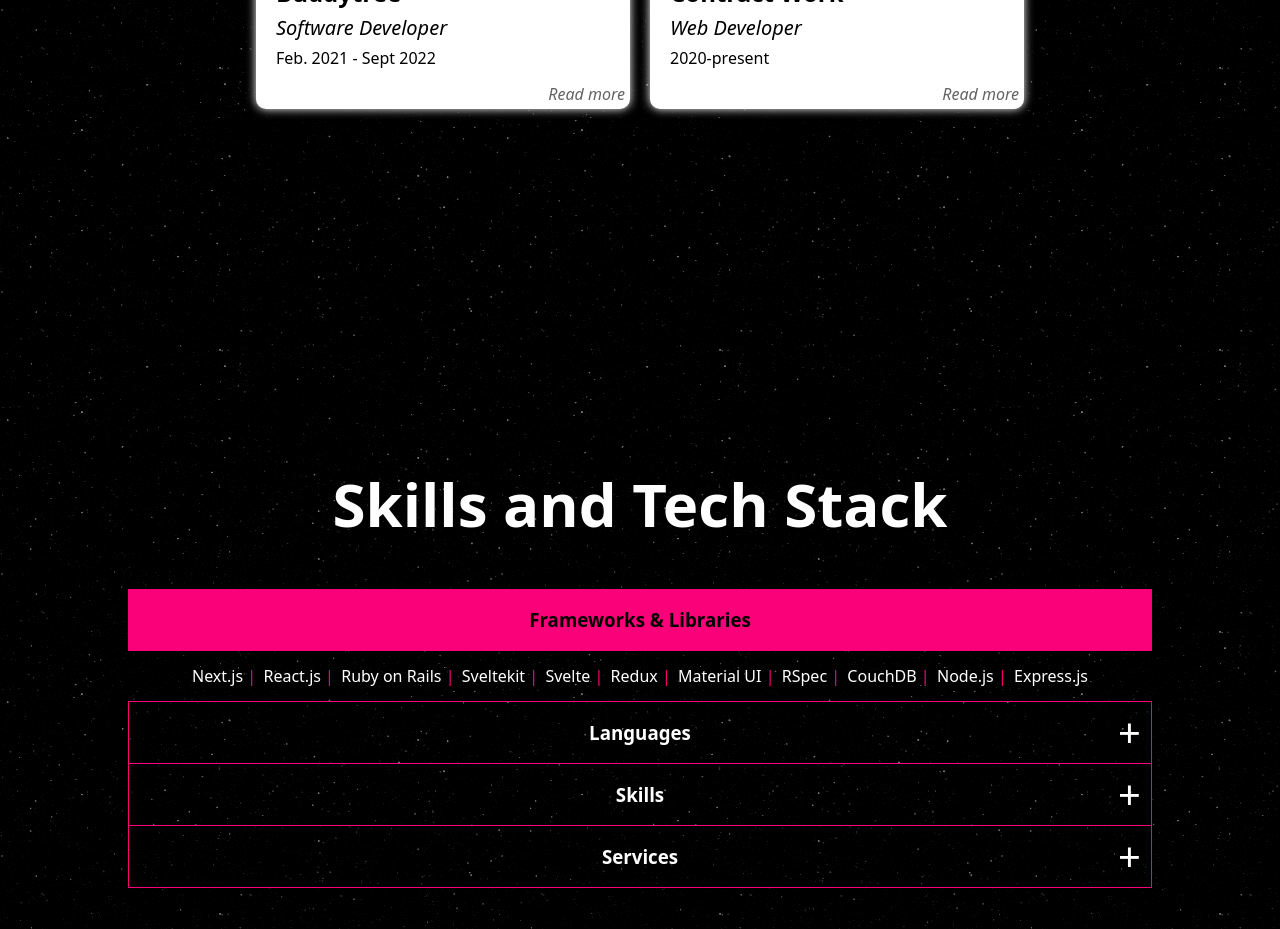
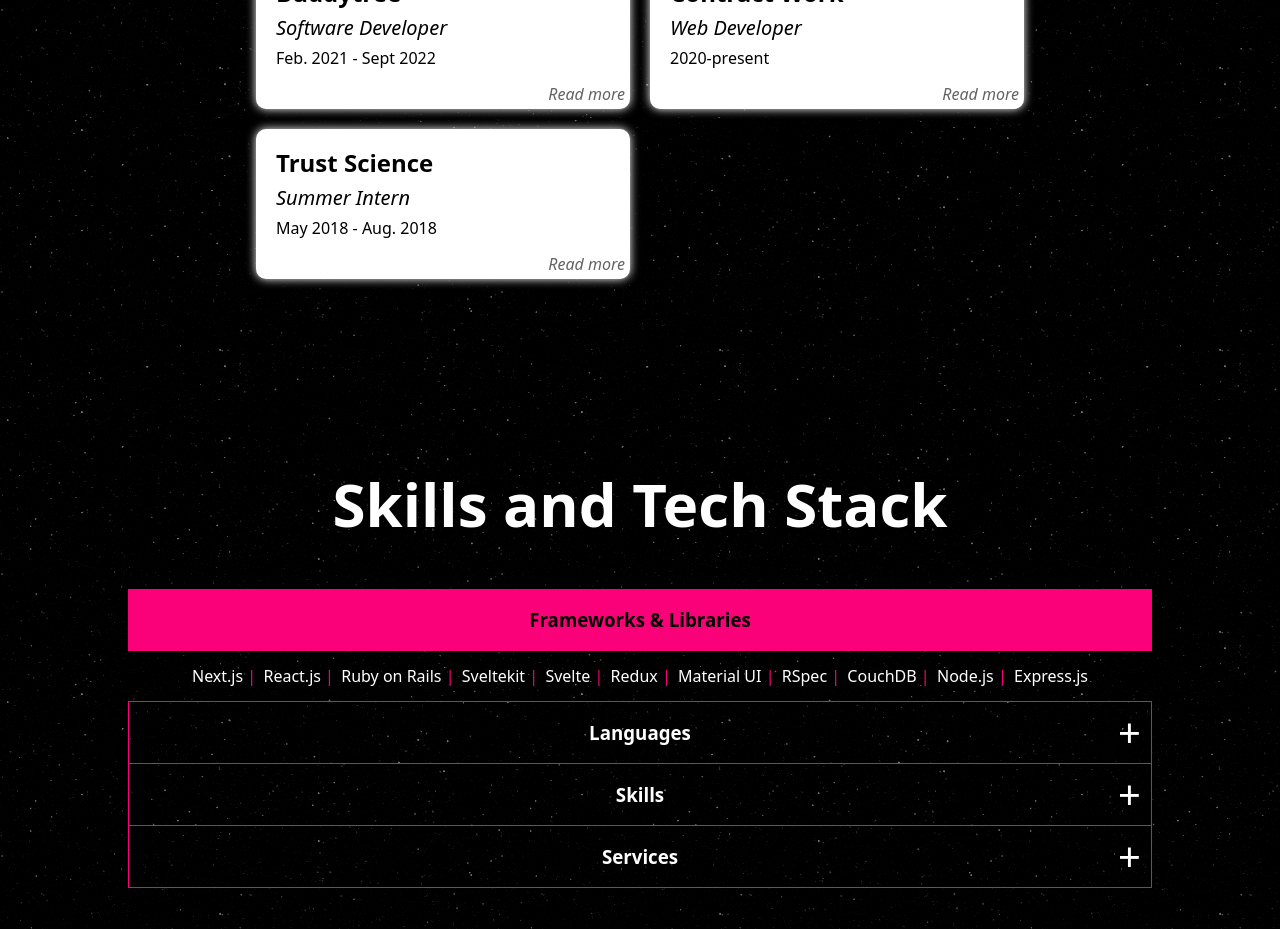
Before and after one commit to 100BC/portfolio, a SvelteKit app: page / in a window 1280 px wide. Shown: the part 2020-2949 px from the top of the page. Built offline with nearby package versions, Linux system fonts and the light colour scheme; no server answers.

Commit message:
Add Internship Experience

```diff
--- a/src/lib/components/WorkExperience.svelte
+++ b/src/lib/components/WorkExperience.svelte
@@ -53,6 +53,11 @@
     :global(li) {
       max-width: 80ch;
       margin-top: 1rem;
+
+      > :global(ul) {
+        padding-left: 15px;
+        list-style: circle;
+      }
     }
   }
 
--- a/src/routes/_sections/experience.svelte
+++ b/src/routes/_sections/experience.svelte
@@ -2,6 +2,7 @@
   import ExperienceCard from '$lib/components/ExperienceCard.svelte';
   import { fade, fly, scale } from 'svelte/transition';
   import Buddytree from './experiences/buddytree.svelte';
+  import Internship from './experiences/internship.svelte';
   import Contract from './experiences/contract.svelte';
   import Igniter from './experiences/igniter.svelte';
   import Interface from './experiences/interface.svelte';
@@ -14,6 +15,7 @@
   const interfaceUrl = '?exp=interface#experience';
   const buddytreeUrl = '?exp=buddytree#experience';
   const contractUrl = '?exp=contract#experience';
+  const internUrl = '?exp=intern#experience';
 </script>
 
 <section aria-label="Work Experience" id="experience" class="fullPage">
@@ -48,6 +50,9 @@
         <li class:selected={urlParam === 'contract'}>
           <a href={contractUrl}>Contract</a>
         </li>
+        <li class:selected={urlParam === 'intern'}>
+          <a href={internUrl}>Trust Science</a>
+        </li>
       </ul>
       <div class="headerSelect">
         <label for="select">Filter:</label>
@@ -57,10 +62,11 @@
           on:change={() =>
             goto(urlParam ? `?exp=${urlParam}#experience` : baseUrl)}
         >
-          <option value="igniter"> Igniter Tickets </option>
-          <option value="interface"> Interface Fluidics </option>
+          <option value="igniter">Igniter Tickets</option>
+          <option value="interface">Interface Fluidics</option>
           <option value="buddytree">Buddytree</option>
           <option value="contract">Contract</option>
+          <option value="intern">Trust Science</option>
         </select>
       </div>
     </header>
@@ -74,6 +80,8 @@
     <Buddytree />
   {:else if urlParam === 'contract'}
     <Contract />
+  {:else if urlParam === 'intern'}
+    <Internship />
   {:else}
     <ol class="grid" out:scale={{ duration: 200 }} in:scale={{ delay: 200 }}>
       <li>
@@ -108,6 +116,14 @@
           <svelte:fragment slot="title">Contract Work</svelte:fragment>
           <svelte:fragment slot="role">Web Developer</svelte:fragment>
           <svelte:fragment slot="duration">2020-present</svelte:fragment>
+        </ExperienceCard>
+      </li>
+      <li>
+        <ExperienceCard href={contractUrl}>
+          <svelte:fragment slot="title">Trust Science</svelte:fragment>
+          <svelte:fragment slot="role">Summer Intern</svelte:fragment>
+          <svelte:fragment slot="duration">May 2018 - Aug. 2018</svelte:fragment
+          >
         </ExperienceCard>
       </li>
     </ol>
--- a/src/routes/_sections/experiences/contract.svelte
+++ b/src/routes/_sections/experiences/contract.svelte
@@ -13,7 +13,7 @@
   ];
 </script>
 
-<WorkExperience isLast={true}>
+<WorkExperience>
   <svelte:fragment slot="title">Contract Work</svelte:fragment>
   <svelte:fragment slot="role">
     Creating websites for local businesses
--- /dev/null
+++ b/src/routes/_sections/experiences/internship.svelte
@@ -0,0 +1,24 @@
+<script lang="ts">
+  import WorkExperience from '$lib/components/WorkExperience.svelte';
+
+  const techStack = ['React Native', 'JavaScript', 'AWS Lambda'];
+</script>
+
+<WorkExperience isLast>
+  <svelte:fragment slot="title">Trust Science</svelte:fragment>
+  <svelte:fragment slot="role">Summer Intern</svelte:fragment>
+  <svelte:fragment slot="duration">May 2018 - Aug. 2018</svelte:fragment>
+  <ul slot="tasks" class="tasks">
+    <li>
+      Assisted in refactoring the mobile application to approximately 60% of its
+      original size
+    </li>
+    <li>Improved the sign up process through UI/UX improvements</li>
+    <li>Created a text message sign up verification process via AWS Lambda</li>
+  </ul>
+  <ul class="techStack" slot="techStack">
+    {#each techStack as tech}
+      <li>{tech}</li>
+    {/each}
+  </ul>
+</WorkExperience>
```
